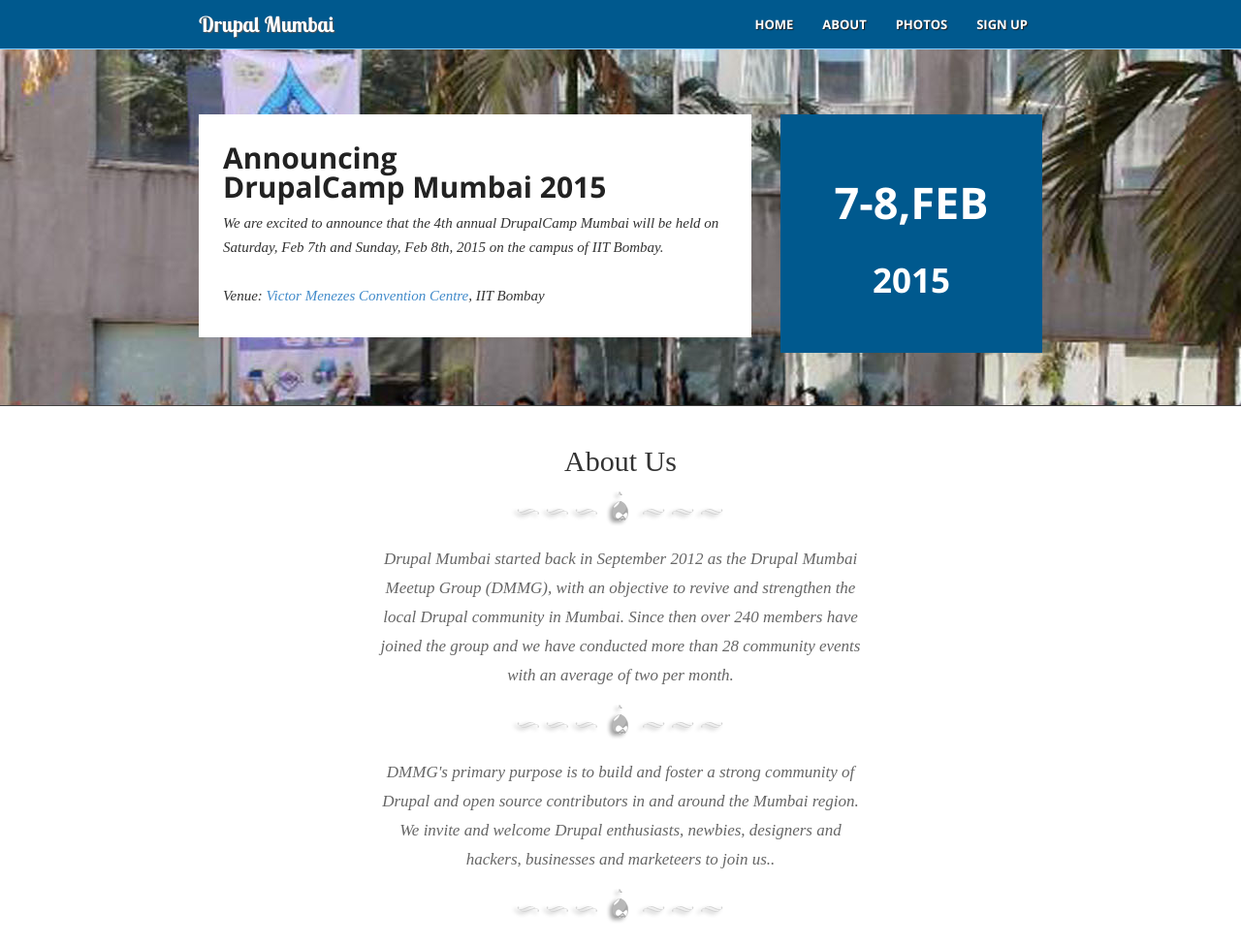
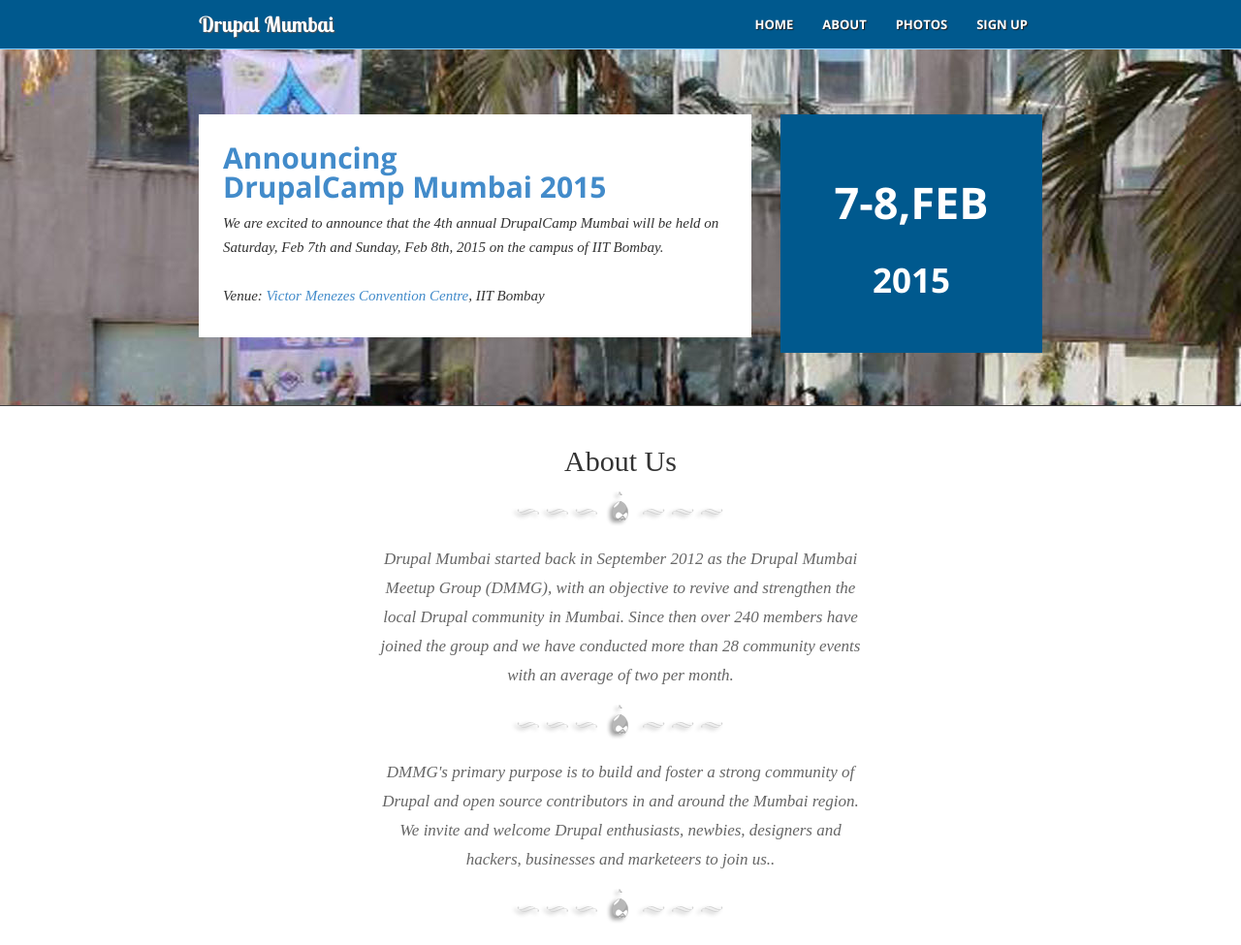
Before and after one commit to DrupalMumbai/drupalmumbai.github.io, a plain HTML site: page index.html in a window 1280 px wide. Shown: the top 975 px of the page at 97% size. Drawn offline with nearby package versions, Linux system fonts and the light colour scheme; a web font is replaced by a local one.

Commit message:
Update index.html

```diff
--- a/index.html
+++ b/index.html
@@ -62,8 +62,8 @@
 					<div class="col-md-8 col-sm-7">
 						<div class="main-invite">
 							<!--div class="signal"><i class="icon-signal"></i>	 <span>Camp is on</span></div-->
-							<h1>Announcing<br>
-								 DrupalCamp Mumbai 2015</h1>
+							<h1><a href="http://2015.drupalmumbai.org">Announcing<br>
+								 DrupalCamp Mumbai 2015</a></h1>
 							<p>We are excited to announce that the 4th annual DrupalCamp Mumbai will be held on Saturday, Feb 7th and Sunday, Feb 8th, 2015 on the campus of IIT Bombay.<br>
 							<br>
 							Venue: <a href="http://www.iitb.ac.in/en/about-iit-bombay/victor-menezes-convention-centre-vmcc">Victor Menezes Convention Centre</a>, IIT Bombay</p>
```
